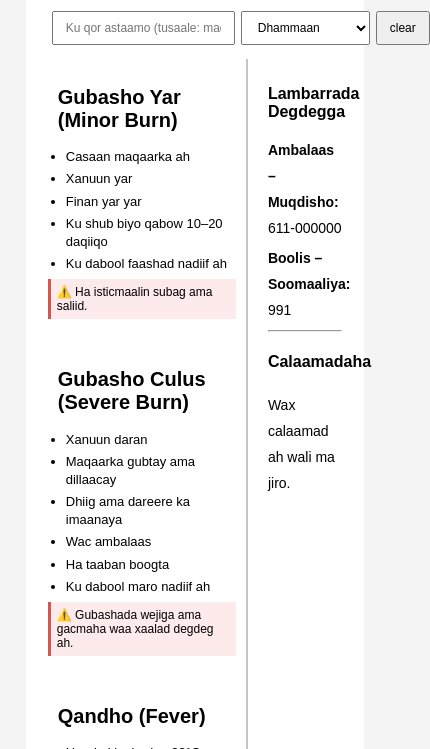
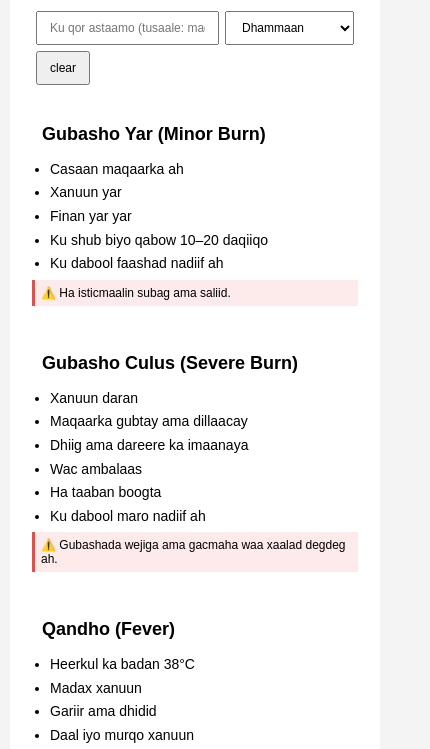
Before and after one commit to hannahajji199/js-prolive, a plain HTML site: page index.html in a window 390 px wide. Shown: the part 153-902 px from the top of the page, 430 px wide, since content can reach past the window. Drawn offline with Linux system fonts and the light colour scheme.

Commit message:
hagaha gargarka

```diff
--- a/index.html
+++ b/index.html
@@ -2,6 +2,7 @@
 <html lang="so">
 <head>
 <meta charset="UTF-8">
+  <meta name="viewport" content="width=device-width, initial-scale=1.0">
 <title>Hagaha Gargaarka Degdegga – Gubasho & Qandho</title>
 </head>
 <style>
@@ -127,6 +128,89 @@
   background: #fff3a0;
   padding: 0 2px;
 }
+/* responsive */
+@media (max-width: 768px) {
+  .container {
+    max-width: 95%;
+  }
+
+   .cleanBtn{
+    display: flex;
+    flex-direction: column;
+    flex-wrap: wrap;
+   }
+  .container-content {
+    flex-direction: column;
+  }
+
+  .leftside-section {
+    width: 100%;
+    border-right: none;
+  }
+
+  .layout {
+    width: 100%;
+    margin-top: 20px;
+  }
+
+  body {
+    font-size: 14px;
+  }
+
+  .card h2 {
+    font-size: 18px;
+  }
+
+  .contact h3,
+  .contact h4 {
+    font-size: 15px;
+  }
+}
+@media (max-width: 486px) {
+  .container {
+    max-width: 95%;
+  }
+
+   .controls {
+    display: flex;
+    flex-wrap: wrap;   /* MUHIIM */
+   }
+  .clear-btn {
+    width: 100%;
+    margin-top: 8px;
+  }
+  .container-content {
+    flex-direction: column;
+  }
+
+  .leftside-section {
+    width: 100%;
+    border-right: none;
+  }
+
+  .layout {
+    width: 100%;
+    margin-top: 20px;
+  }
+
+  body {
+    font-size: 14px;
+  }
+
+  .card h2 {
+    font-size: 18px;
+  }
+
+  .contact h3,
+  .contact h4 {
+    font-size: 15px;
+  }
+
+}
+
+
+
+
 
 </style>
 <body>
```
